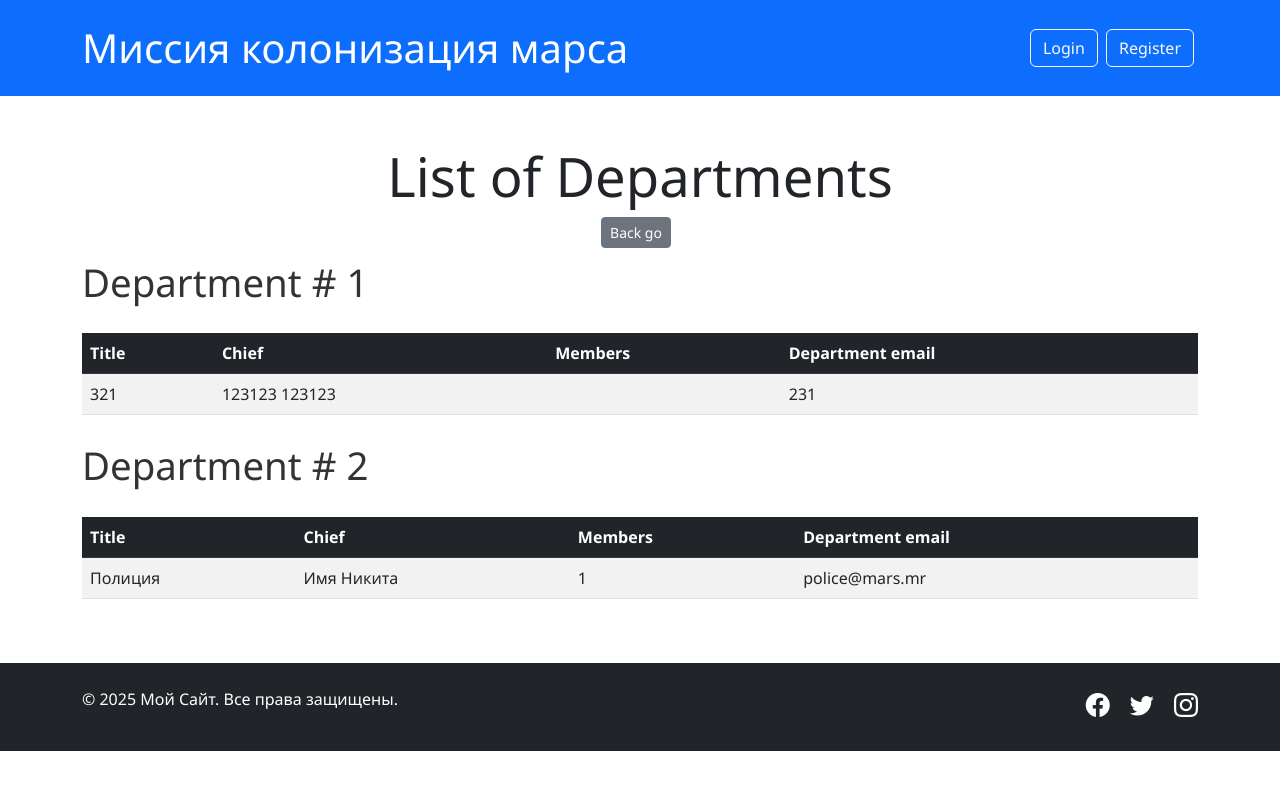
After one commit to abyzboy/yandex_lyceum_flask, a Flask app: page /departments/show in a window 1280 px wide. The commit adds this page. Run offline with Flask 3, Linux system fonts and the light colour scheme; data comes from the database, SQL or seed files in the repository.

Commit message:
add department

```diff
--- a/app/forms/job.py
+++ b/app/forms/job.py
@@ -19,4 +19,4 @@ class RedactJobForm(FlaskForm):
         DataRequired()])
     collabarators = StringField('Помошники')
     is_finished = BooleanField('Завершить работу')
-    submit = SubmitField("Создать")
+    submit = SubmitField("Изменить")
--- a/app/main.py
+++ b/app/main.py
@@ -4,6 +4,7 @@ from models.all_models import *
 from routes.main import main_bp
 from routes.user import user_bp
 from routes.job import job_bp
+from routes.departament import department_bp
 from extensions import login_manager
 
 app = Flask(__name__)
@@ -14,6 +15,7 @@ def main():
     db_session.global_init('app\\mars_explorer.sqlite')
     app.register_blueprint(job_bp)
     app.register_blueprint(main_bp)
+    app.register_blueprint(department_bp)
     app.register_blueprint(user_bp)
     login_manager.init_app(app)
     login_manager.login_view = 'user.login'
--- a/app/models/all_models.py
+++ b/app/models/all_models.py
@@ -1,4 +1,4 @@
-from .association_table import association_table
+from .association_table import users_to_jobs, users_to_departments
 from .user import User
 from .jobs import Jobs
 from .departments import Department
--- a/app/models/departments.py
+++ b/app/models/departments.py
@@ -9,9 +9,14 @@ class Department(SqlAlchemyBase):
 
     id = sqlalchemy.Column(sqlalchemy.Integer,
                            primary_key=True, autoincrement=True)
-    user = orm.relationship('User')
+    chief = orm.relationship('User')
     title = sqlalchemy.Column(sqlalchemy.String)
-    chief = sqlalchemy.Column(
+    chief_id = sqlalchemy.Column(
         sqlalchemy.Integer, sqlalchemy.ForeignKey('users.id'))
-    members = sqlalchemy.Column(sqlalchemy.String)
+    members = orm.relationship("User",
+                               secondary="users_to_department",
+                               back_populates="departments")
     email = sqlalchemy.Column(sqlalchemy.String)
+
+    def get_members_by_id_to_string(self):
+        return ', '.join([str(x.id) for x in self.members])
--- a/app/models/jobs.py
+++ b/app/models/jobs.py
@@ -15,7 +15,7 @@ class Jobs(SqlAlchemyBase):
     job = sqlalchemy.Column(sqlalchemy.String)
     work_size = sqlalchemy.Column(sqlalchemy.Integer)
     collaborators = orm.relationship("User",
-                                     secondary="association",
+                                     secondary="users_to_jobs",
                                      back_populates="collaborators_jobs")
     start_date = sqlalchemy.Column(sqlalchemy.DateTime)
     end_date = sqlalchemy.Column(sqlalchemy.DateTime)
--- a/app/models/user.py
+++ b/app/models/user.py
@@ -26,9 +26,12 @@ class User(UserMixin, SqlAlchemyBase):
     hashed_password = sqlalchemy.Column(sqlalchemy.String)
     modified_date = sqlalchemy.Column(sqlalchemy.DateTime)
     collaborators_jobs = orm.relationship("Jobs",
-                                          secondary="association",
+                                          secondary="users_to_jobs",
                                           back_populates="collaborators")
     created_jobs = orm.relationship('Jobs', back_populates='team_leader')
+    departments = orm.relationship("Department",
+                                   secondary="users_to_department",
+                                   back_populates="members")
 
     def __repr__(self):
         return f'<Colonist> {self.id} {self.surname} {self.name}'
--- /dev/null
+++ b/app/routes/departament.py
@@ -0,0 +1,74 @@
+from flask import Blueprint, render_template, redirect, url_for, flash
+from database.db_session import create_session
+from models.all_models import Department, User
+from flask_login import current_user, login_required
+from forms.department import CreateDepartmentForm, RedactDepartmentForm
+from services import add_members
+from datetime import datetime
+department_bp = Blueprint('department', __name__)
+
+
+@department_bp.route('/departments/show')
+def show():
+    db_ses = create_session()
+    departments = db_ses.query(Department).all()
+    return render_template('show_departments.html', departments=departments)
+
+
+@login_required
+@department_bp.route('/departments/add', methods=['GET', 'POST'])
+def create():
+    form = CreateDepartmentForm()
+    if form.validate_on_submit():
+        db_ses = create_session()
+        members = list(
+            map(int, form.members.data.replace(',', ' ').split()))
+        cheif = db_ses.query(User).get(current_user.id)
+        department = Department(title=form.title.data,
+                                email=form.email.data, chief=cheif)
+        if members:
+            for member in members:
+                add_members(db_ses, department, member)
+        db_ses.add(department)
+        db_ses.commit()
+        return redirect(url_for('department.show'))
+    return render_template('create_department.html', form=form)
+
+
+@login_required
+@department_bp.route('/departments/redact/<int:department_id>', methods=['GET', 'POST'])
+def redact(department_id):
+    form = RedactDepartmentForm()
+    if form.validate_on_submit():
+        db_ses = create_session()
+        department = db_ses.query(Department).filter(
+            Department.id == department_id).first()
+        if department.chief_id == current_user.id or current_user.id == 1:
+            members = list(
+                map(int, form.members.data.replace(',', ' ').split()))
+            if members:
+                department.members.clear()
+                for member in members:
+                    add_members(db_ses, department, member)
+            department.title = form.title.data
+            department.email = form.email.data
+            db_ses.commit()
+            return redirect(url_for('department.show'))
+        else:
+            flash('Вы не можете редактировать данную работу', 'danger')
+    return render_template('redact_department.html', form=form, department_id=department_id)
+
+
+@login_required
+@department_bp.route('/departments/delete/<int:department_id>', methods=['GET', 'POST'])
+def delete(department_id):
+    db_ses = create_session()
+    department = db_ses.query(Department).filter(
+        Department.id == department_id).first()
+    if department and current_user.id == 1 or current_user.id == department.chief_id:
+        db_ses.refresh(department)
+        db_ses.delete(department)
+        db_ses.commit()
+        db_ses.close()
+        flash('Работа удалена', 'success')
+    return redirect(url_for('department.show'))
--- a/app/templates/index.html
+++ b/app/templates/index.html
@@ -21,6 +21,9 @@
         <a href="{{url_for('job.create')}}"><button class="btn btn-success mb-3">Add job</button></a>
     </div>
     {% endif %}
+    <div class="text-center">
+        <a href="{{url_for('department.show')}}"><button class="btn btn-secondary btn-sm me-2">Show department</button></a>
+    </div>
     <div class="table-responsive">
         {% for job in jobs %}
         <p class="custom-action-large">Action # {{job.id}}</p>
--- /dev/null
+++ b/app/templates/show_departments.html
@@ -0,0 +1,49 @@
+{% extends "base.html" %}
+{% block content %}
+    <style>
+        .custom-action-large {
+        font-size: 2.4rem;
+        line-height: 1.8;
+        color: #333;
+        }
+        .custom-header-large{
+            font-size : 3.4rem;
+        }
+    </style>
+    <div class="text-center"><h3 class="custom-header-large">List of Departments</h3></div>
+    {% if current_user.is_authenticated %}
+    <div class="text-center">
+        <a href="{{url_for('department.create')}}"><button class="btn btn-success mb-3">Add department</button></a>
+    </div>
+    {% endif %}
+    <div class="text-center">
+        <a href="{{url_for('main.home')}}"><button class="btn btn-secondary btn-sm me-2">Back go</button></a>
+    </div>
+    <div class="table-responsive">
+        {% for department in departments %}
+        <p class="custom-action-large">Department # {{department.id}}</p>
+        <table class="table table-striped table-hover">
+            <thead class="table-dark">
+                <tr>
+                    <th scope="col">Title</th>
+                    <th scope="col">Chief</th>
+                    <th scope="col">Members</th>
+                    <th scope="col">Department email</th>
+                </tr>
+            </thead>
+            <tbody>
+                <tr>
+                    <td>{{department.title}}</td>
+                    <td>{{department.chief.name}} {{department.chief.surname}}</td>
+                    <td>{{department.get_members_by_id_to_string()}}</td>
+                    <td>{{department.email}}</td>
+                </tr>
+            </tbody>
+        </table>
+        {% if current_user.id == 1 or current_user.id == department.chief_id%}
+            <a href="{{url_for('department.delete', department_id=department.id)}}"><button type="button" class="btn btn-danger btn-sm">Delete</button></a>
+            <a href="{{url_for('department.redact', department_id=department.id)}}"><button type="button" class="btn btn-secondary btn-sm me-2">Edit job</button></a>
+        {%endif%}
+        {% endfor %}
+    </div>
+{% endblock %}
```
Also changed, not shown: app/forms/department.py (added, +21 -0 lines), app/models/association_table.py (+10 -2 lines), app/services.py (+7 -0 lines), app/templates/create_department.html (added, +32 -0 lines), app/templates/redact_department.html (added, +32 -0 lines), app/mars_explorer.sqlite.
